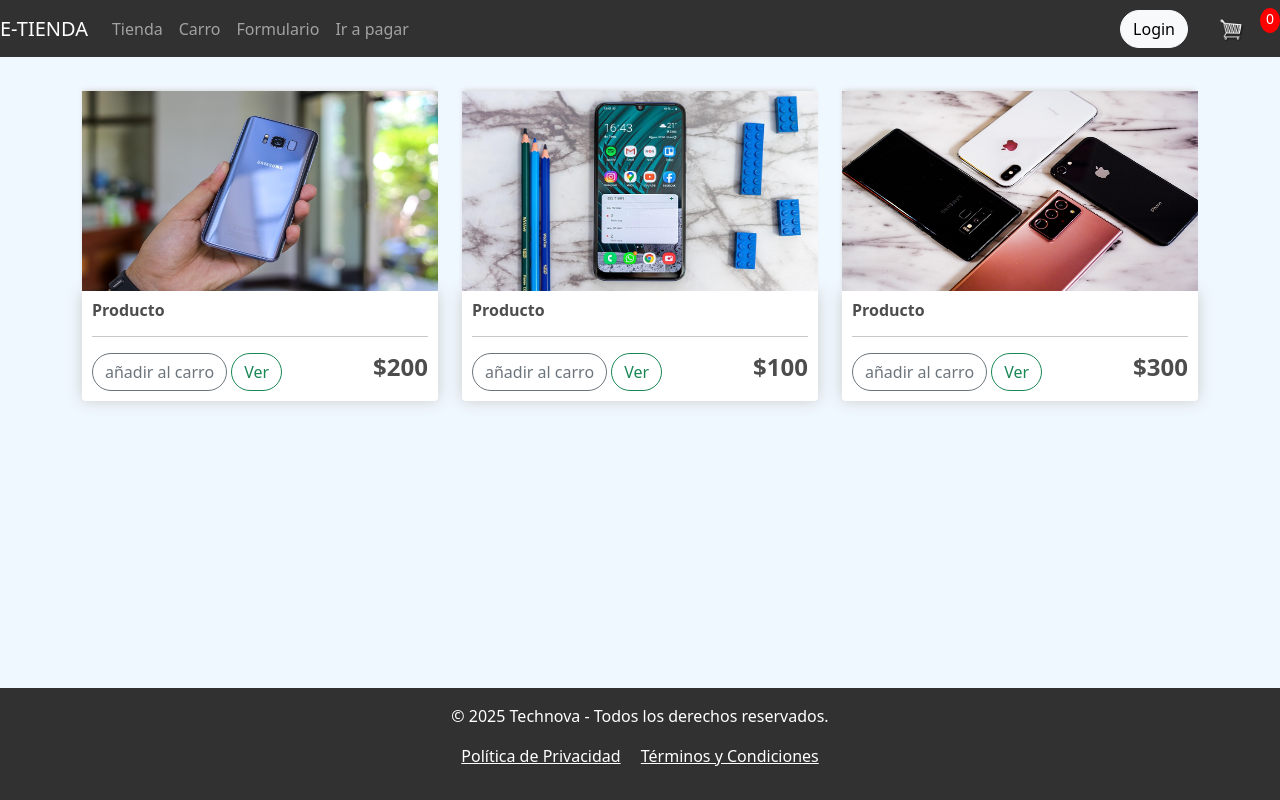
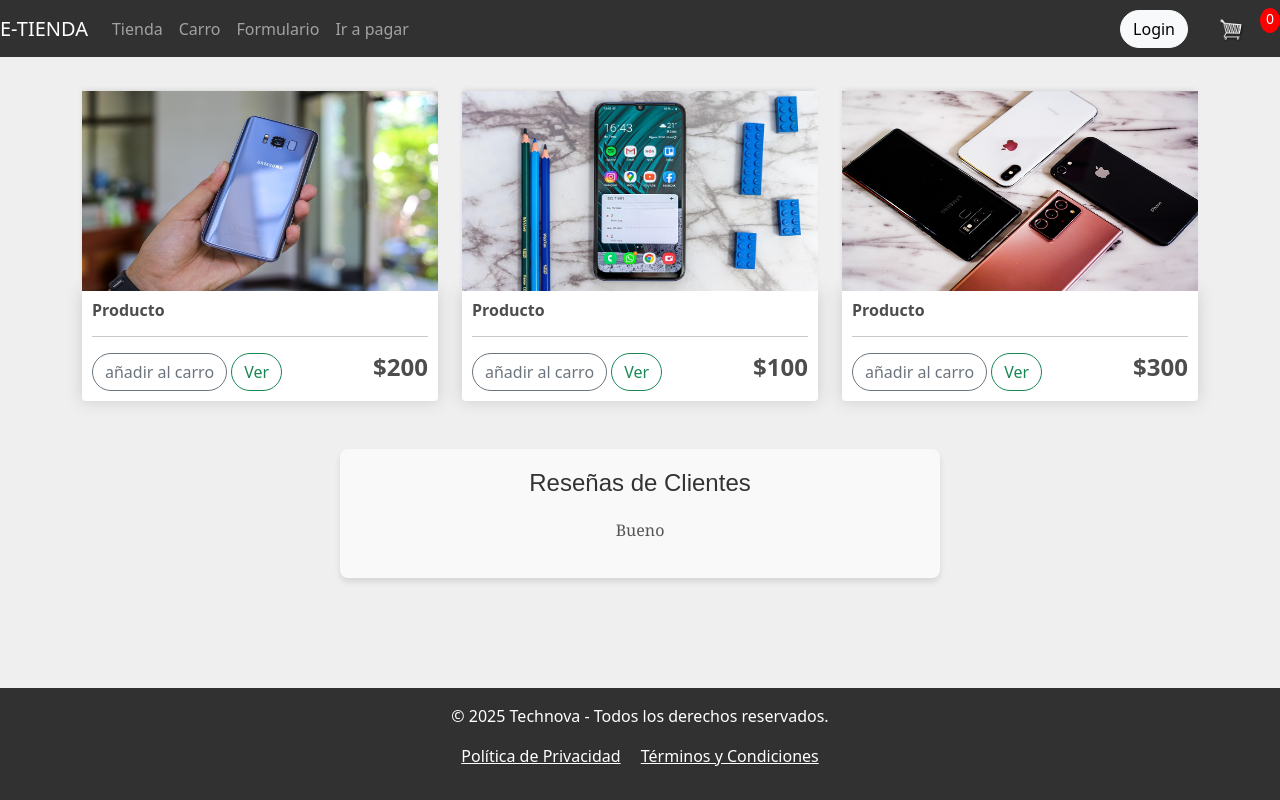
Before and after one commit to dchevesich/Prueba-1-backend, a Django app: page / in a window 1280 px wide. Run offline with Django 5.2, Linux system fonts and the light colour scheme.

Commit message:
Terminando Primera Prueba

```diff
--- a/store/static/css/main.css
+++ b/store/static/css/main.css
@@ -7,6 +7,37 @@ html, body {
     flex-direction: column; /* Organiza los elementos en una columna */
 }
 
+/* CSS */
+.review-section {
+  background-color: #f9f9f9; /* Fondo claro */
+  padding: 20px; /* Espaciado interno */
+  border-radius: 8px; /* Bordes redondeados */
+  max-width: 600px; /* Ancho máximo */
+  margin: 20px auto; /* Centrado en la página */
+  box-shadow: 0 4px 6px rgba(0, 0, 0, 0.1); /* Sombra */
+}
+
+.review-section h2 {
+  font-family: Arial, sans-serif;
+  font-size: 24px;
+  color: #333; /* Color del texto */
+  text-align: center;
+  margin-bottom: 20px;
+}
+
+.review {
+  font-family: Georgia, serif;
+  font-size: 16px;
+  line-height: 1.5;
+  color: #555; /* Color del texto */
+  text-align: center;
+}
+
+.review h4 {
+  margin-top: 15px;
+  font-weight: normal;
+  color: #888; /* Color para el autor */
+}
 
 h1,h2,h3,h4,h5,h6{
 	color:hsl(0, 0%, 30%);
@@ -19,11 +50,42 @@ h1,h2,h3,h4,h5,h6{
 	padding: 10px;
 }
 body{
-	background-color: aliceblue;
+	background-color: rgb(239, 239, 239);
 }
 
 .thumbnail{
-	width: 100%;
+	width: 100%;/* CSS */
+.review-section {
+  background-color: #f9f9f9; /* Fondo claro */
+  padding: 20px; /* Espaciado interno */
+  border-radius: 8px; /* Bordes redondeados */
+  max-width: 600px; /* Ancho máximo */
+  margin: 20px auto; /* Centrado en la página */
+  box-shadow: 0 4px 6px rgba(0, 0, 0, 0.1); /* Sombra */
+}
+
+.review-section h2 {
+  font-family: Arial, sans-serif;
+  font-size: 24px;
+  color: #333; /* Color del texto */
+  text-align: center;
+  margin-bottom: 20px;
+}
+
+.review {
+  font-family: Georgia, serif;
+  font-size: 16px;
+  line-height: 1.5;
+  color: #555; /* Color del texto */
+  text-align: center;
+}
+
+.review h4 {
+  margin-top: 15px;
+  font-weight: normal;
+  color: #888; /* Color para el autor */
+}
+
 	height: 200px;
 	-webkit-box-shadow: -1px -3px 5px -2px rgba(214,214,214,1);
     -moz-box-shadow: -1px -3px 5px -2px rgba(214,214,214,1);
--- a/store/templates/store/checkout.html
+++ b/store/templates/store/checkout.html
@@ -1,5 +1,3 @@
-
-
 {% extends 'store/main.html' %}
 {% load static %}
 {% block content %}
--- a/store/templates/store/login.html
+++ b/store/templates/store/login.html
@@ -7,7 +7,7 @@
 
 <div class="container d-flex justify-content-center align-items-center login-container">
     <div class="card p-4 login-card w-100">
-      <h2 class="text-center mb-4">Iniciar Sesión</h2>
+      <h2 class="text-center mb-4">{{bienvenido}}</h2>
       <form method="POST" action="#">
         {% csrf_token %}
 
--- a/store/templates/store/main.html
+++ b/store/templates/store/main.html
@@ -3,7 +3,7 @@
 <html>
   <head>
     <title>Ecom</title>
-
+    <link rel="stylesheet" href="{% static 'css/main.css' %}">
     <link
       href="https://cdn.jsdelivr.net/npm/bootstrap@5.3.5/dist/css/bootstrap.min.css"
       rel="stylesheet"
@@ -14,7 +14,7 @@
       name="viewport"
       content="width=device-width, initial-scale=1, maximum-scale=1, minimum-scale=1"
     />
-    <link rel="stylesheet" href="{% static 'css/main.css' %}">
+
   </head>
   <body>
     <!-- Navbar de la tienda -->
--- a/store/templates/store/store.html
+++ b/store/templates/store/store.html
@@ -27,4 +27,14 @@
   {% endfor %}
 </div>
 
+<!-- HTML -->
+<div class="review-section mt-5">
+  <h2>Reseñas de Clientes</h2>
+  <div class="review">
+    <p>{{ reseñas.reseña }}</p>
+  </div>
+</div>
+
+
+
 {% endblock %}
--- a/store/views.py
+++ b/store/views.py
@@ -13,34 +13,34 @@ def store(request):
 
     seleccionados = random.sample(productos, 3)
 
-    context = {"seleccionados": seleccionados}
+    reseñas = [
+        {"reseña": "Muy buen producto!"},
+        {"reseña": "Excelente!"},
+        {"reseña": "Bueno"},
+
+    ]
+    reseña_aleatoria = random.choice(reseñas)
+    context = {"seleccionados": seleccionados, "reseñas": reseña_aleatoria}
 
     return render(request, 'store/store.html', context)
 
 
 def cart(request):
 
-    context = {}
-
-    return render(request, 'store/cart.html', context)
+    return render(request, 'store/cart.html')
 
 
 def checkout(request):
 
-    context = {}
-
-    return render(request, 'store/checkout.html', context)
+    return render(request, 'store/checkout.html')
 
 
 def form(request):
 
-    context = {}
-
-    return render(request, 'store/form.html', context)
+    return render(request, 'store/form.html')
 
 
 def login(request):
 
-    context = {}
-
+    context = {"bienvenido": "Ingresa tu cuenta"}
     return render(request, 'store/login.html', context)
```
